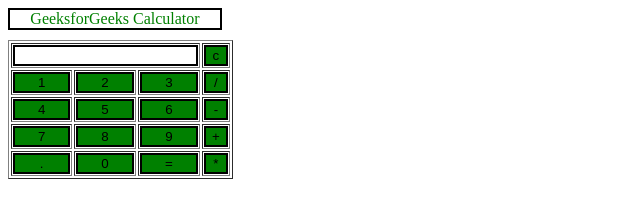
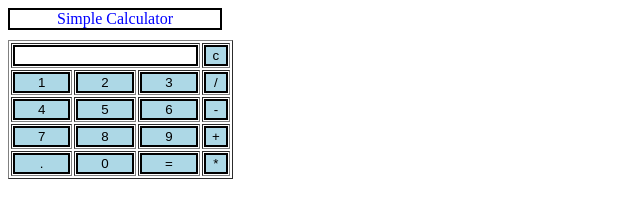
Before and after one commit to AjMarchitelli/OnePageCalculator, a plain HTML site: page index.html in a window 1280 px wide. Shown: the whole page, without its empty margins (0-640 px from the left). Drawn offline with Linux system fonts and the light colour scheme.

Commit message:
add styling

```diff
--- a/index.html
+++ b/index.html
@@ -23,13 +23,13 @@
          margin-bottom: 10px;
          text-align:center;
          width: 210px;
-         color:green;
+         color:blue;
          border: solid black 2px;
          }
 
          input[type="button"]
          {
-         background-color:green;
+         background-color:lightblue;
          color: black;
          border: solid black 2px;
          width:100%
@@ -45,7 +45,7 @@
    </head>
    <!-- create table -->
    <body>
-      <div class = title >GeeksforGeeks Calculator</div>
+      <div class = title >Simple Calculator</div>
       <table border="1">
          <tr>
             <td colspan="3"><input type="text" id="result"/></td>
@@ -75,7 +75,6 @@
          <tr>
             <td><input type="button" value="." onclick="dis('.')"/> </td>
             <td><input type="button" value="0" onclick="dis('0')"/> </td>
-            <!-- solve function call function solve to evaluate value -->
             <td><input type="button" value="=" onclick="solve()"/> </td>
             <td><input type="button" value="*" onclick="dis('*')"/> </td>
          </tr>
```
